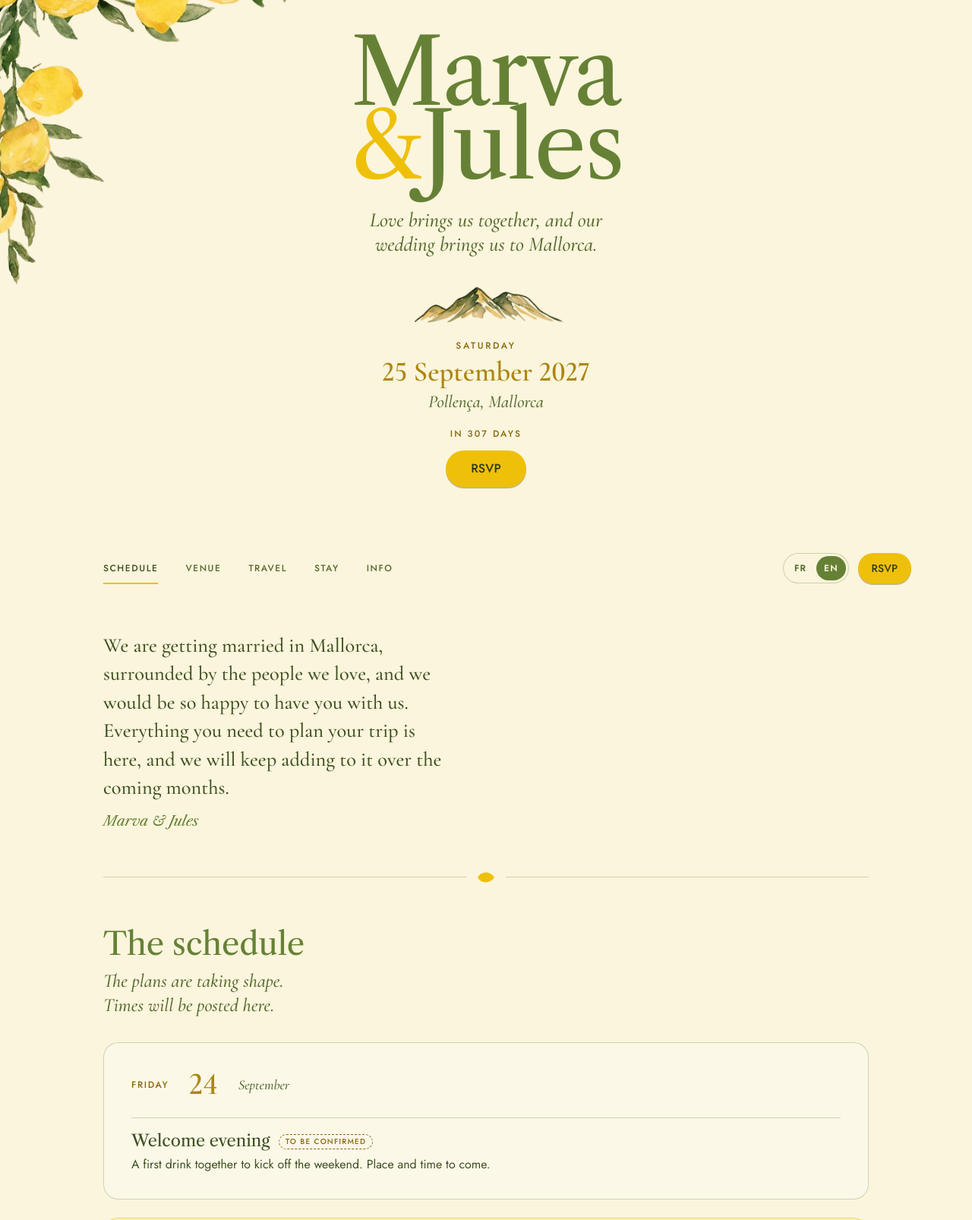
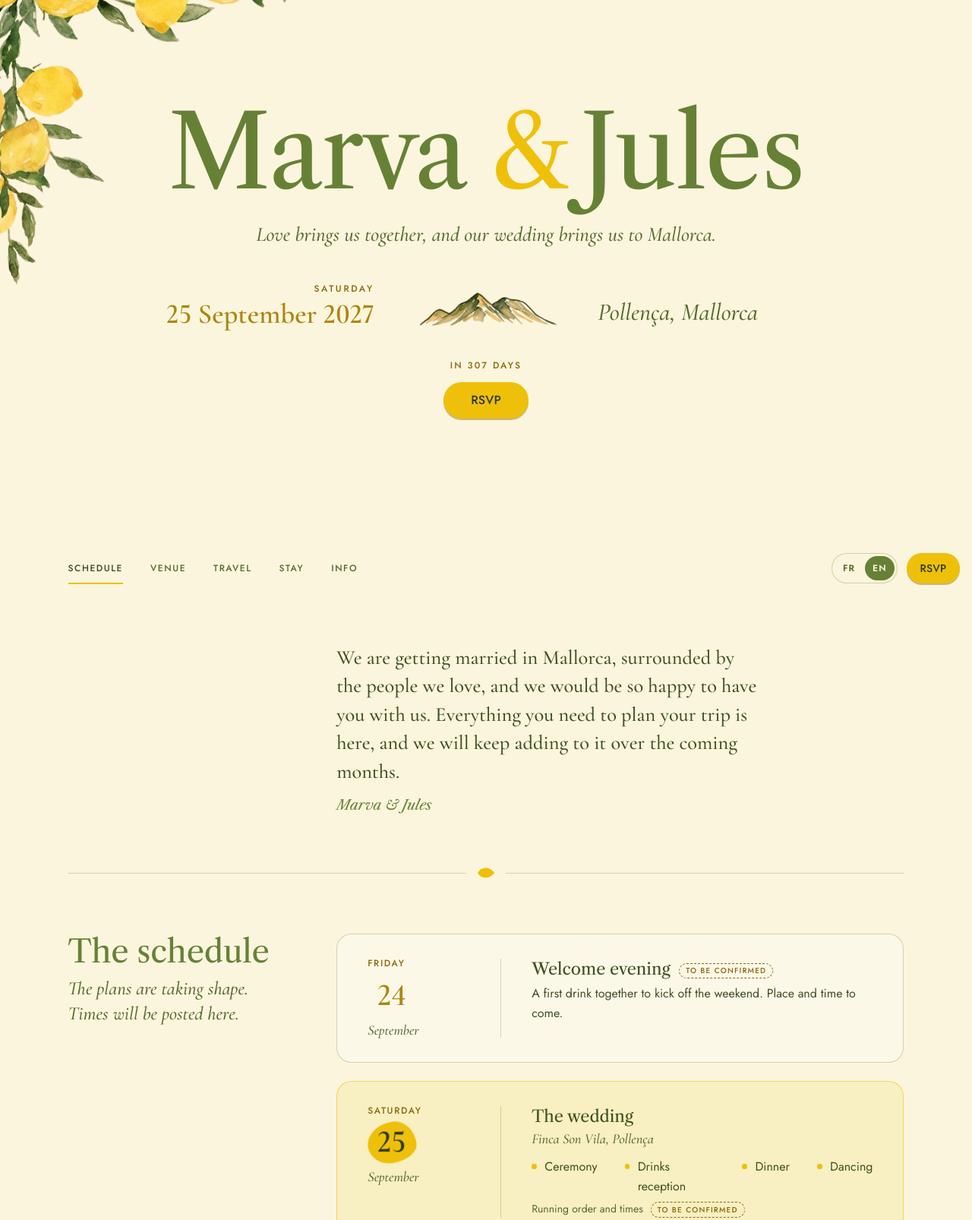
Before and after one commit to marvahakimi0604-dotcom/marva-jules-2027, a plain HTML site: page index.html in a window 1280 px wide. Shown: the part 80-1686 px from the top of the page at 76% size. Drawn offline with nearby package versions, Linux system fonts and the light colour scheme.

Commit message:
Mise en page large sur ordinateur
- Accueil : prénoms sur une ligne, date / montagnes / lieu côte à côte
- Sections sur deux colonnes (titre à gauche, contenu à droite), pleine largeur
- Programme : date à gauche dans chaque bloc ; Venir : carte et transports côte à côte

Co-Authored-By: Claude Opus 5.5 <noreply@anthropic.com>
Claude-Session: https://claude.ai/code/session_01SzpN4HYBbAGRpmVzjb5h5U

```diff
--- a/index.html
+++ b/index.html
@@ -62,6 +62,7 @@ fieldset{border:0;min-width:0}
 .place{font:italic 500 clamp(1.3rem,5.4vw,1.6rem)/1.3 var(--script);color:var(--leaf);margin-top:.3rem}
 .count{font:500 .75rem/1 var(--text);letter-spacing:.18em;text-transform:uppercase;color:var(--ochre);margin-top:min(1.4rem,2.2svh)}
 .hero .btn{margin-top:min(1.1rem,2svh)}
+.hero-meta{display:flex;flex-direction:column;align-items:center}
 
 /* ── Boutons ─────────────────────────────────────────────── */
 .btn{display:inline-flex;align-items:center;justify-content:center;gap:.5rem;min-height:3rem;padding:.6rem 1.5rem;
@@ -238,35 +239,50 @@ input[aria-invalid="true"],select[aria-invalid="true"]{border-color:var(--alert)
 
 /* ── Grand écran ─────────────────────────────────────────── */
 @media (min-width:64rem){
-  :root{--gutter:4.5rem}
-  .sheet{max-width:72rem}
+  :root{--gutter:clamp(4rem,7vw,9rem)}
+  .sheet{max-width:none}
 
   /* L'accueil remplit l'écran et grandit avec lui (largeur et hauteur) */
   .hero{padding:clamp(4rem,12svh,9rem) var(--gutter) clamp(2rem,6svh,4.5rem)}
   .branch{width:min(40vw,62svh)}
   .for{font-size:clamp(1.3rem,2.6svh,1.9rem);margin-bottom:2svh}
-  .names{font-size:min(9.5vw,15.5svh)}
-  .tagline{font-size:clamp(1.5rem,min(2.1vw,3.5svh),2.6rem);margin-top:4svh}
-  .peaks{width:min(17vw,26svh);margin:4svh auto 3svh}
+  /* Les prénoms sur une seule ligne, sur toute la largeur */
+  .names{font-size:min(10.5vw,19svh);line-height:.95;white-space:nowrap}
+  .names > span{display:inline}
+  .names > span + span{margin-left:.2em}
+  .names .amp{margin-right:.12em}
+  .tagline{font-size:clamp(1.5rem,min(2.1vw,3.5svh),2.6rem);margin-top:3.5svh;max-width:none}
+  /* Date, montagnes et lieu côte à côte */
+  .hero-meta{display:grid;grid-template-columns:1fr auto 1fr;align-items:center;column-gap:clamp(2rem,4vw,5rem);width:min(76rem,86vw);margin-top:6svh}
+  .hero-meta .date{grid-column:1;grid-row:1;text-align:right}
+  .hero-meta .peaks{grid-column:2;grid-row:1;width:min(16vw,24svh);margin:0}
+  .hero-meta .place{grid-column:3;grid-row:1;text-align:left;margin:0;align-self:end;padding-bottom:.1em;font-size:clamp(1.7rem,min(2.5vw,4.2svh),3.2rem)}
   .date{font-size:clamp(2rem,min(2.9vw,4.6svh),3.6rem)}
   .dow{font-size:clamp(.75rem,1.4svh,1rem)}
   .place{font-size:clamp(1.4rem,min(1.8vw,3svh),2.2rem)}
-  .count{font-size:clamp(.75rem,1.4svh,1rem);margin-top:2.5svh}
-  .hero .btn{margin-top:2svh;font-size:clamp(1rem,1.8svh,1.2rem);padding-inline:2em}
+  .count{font-size:clamp(.75rem,1.4svh,1rem);margin-top:5svh}
+  .hero .btn{margin-top:2svh;font-size:clamp(1rem,1.9svh,1.35rem);padding-inline:2.2em;min-height:max(3rem,6svh)}
 
   .nav{padding-inline:var(--gutter) 1rem}
   .nav-links{gap:2.25rem;-webkit-mask-image:none;mask-image:none;padding-right:0}
 
-  .intro{padding-top:3.5rem}
-  .intro p{font-size:1.65rem;max-width:36ch}
-  .block{padding-top:3.5rem}
-  .rule{margin-top:3.5rem}
+  /* Chaque section : le titre à gauche, le contenu sur la largeur à droite */
+  .block,.intro{display:grid;grid-template-columns:minmax(15rem,1fr) minmax(0,2.7fr);column-gap:clamp(3rem,6vw,8rem);align-items:start}
+  .block > *,.intro > *{grid-column:2}
+  .block > .block-head{grid-column:1;grid-row:1 / span 12;position:sticky;top:5.5rem}
+  .block-head .lead{max-width:22ch}
+  .intro{padding-top:4.5rem}
+  .intro p{font-size:clamp(1.65rem,2vw,2.1rem);max-width:44ch}
+  .block{padding-top:4.5rem}
+  .rule{margin-top:4.5rem}
   h2{font-size:2.6rem}
-  .lead{font-size:1.55rem;max-width:40ch}
+  .lead{font-size:1.55rem}
 
   /* Programme : trois jours côte à côte */
-  .days{gap:1.5rem;margin-top:2rem}
-  .day{padding:1.75rem 2.25rem 2rem}
+  .days{gap:1.5rem;margin-top:0}
+  .day{display:grid;grid-template-columns:11rem minmax(0,1fr);column-gap:2.5rem;padding:2rem 2.5rem}
+  .day-when{flex-direction:column;align-items:flex-start;gap:.6rem;padding:0 2.5rem 0 0;margin:0;border-bottom:0;border-right:1px solid var(--rule)}
+  .moments{grid-template-columns:repeat(4,auto);justify-content:start;column-gap:2.25rem}
   .day-dow{font-size:.75rem}
   .day-month{font-size:1.15rem}
   .day h3{font-size:1.35rem}
@@ -278,18 +294,21 @@ input[aria-invalid="true"],select[aria-invalid="true"]{border-color:var(--alert)
   .venue .btn{grid-column:2;grid-row:1 / span 3;align-self:center}
 
   /* Venir : carte et moyens de transport côte à côte */
-  #venir{display:grid;grid-template-columns:minmax(0,1.05fr) minmax(0,1fr);column-gap:3.5rem;align-items:start}
-  #venir > h2,#venir > .lead{grid-column:1 / -1}
-  #venir .map{margin-top:1.5rem}
-  #venir .rows{margin-top:2rem}
+  /* Venir : titre, carte et moyens de transport sur trois colonnes */
+  #venir{grid-template-columns:minmax(15rem,1fr) minmax(0,1.35fr) minmax(0,1.35fr)}
+  #venir .map{grid-column:2;margin-top:0}
+  #venir .rows{grid-column:3;margin-top:0}
+  #venir .row{grid-template-columns:1fr;row-gap:.3rem}
 
-  .stays{column-gap:3.5rem;margin-top:2rem}
-  .facts{column-gap:2.5rem;margin-top:2rem}
+  .stays{column-gap:3.5rem;margin-top:0}
+  .facts{column-gap:2.5rem;margin-top:0}
+  .venue{margin-top:0}
   .around{padding:1.75rem 2rem;margin-top:2.25rem}
   .around ul{grid-template-columns:repeat(3,minmax(0,1fr))}
 
   /* Réponse : colonne centrée confortable pour remplir le formulaire */
-  #reponse > *{max-width:46rem;margin-inline:auto}
+  #reponse > form,#reponse > .recap{max-width:48rem}
+  #reponse > .fine{margin-top:0}
 
   .foot{padding:4rem var(--gutter) 13rem}
   .branch-bottom{width:28rem}
@@ -313,9 +332,11 @@ input[aria-invalid="true"],select[aria-invalid="true"]{border-color:var(--alert)
     <p class="for" id="for" hidden>Pour <span id="for-names"></span></p>
     <h1 class="names"><span>Marva</span><span><span class="amp">&amp;</span>Jules</span></h1>
     <p class="tagline">L’amour nous rassemble, notre mariage nous réunit à Majorque.</p>
+    <div class="hero-meta">
       <img class="peaks" src="montagnes.webp" width="498" height="129" alt="">
       <p class="date"><span class="dow">Samedi</span>25 septembre 2027</p>
       <p class="place">Pollença, Majorque</p>
+    </div>
     <p class="count" id="count" hidden></p>
     <a class="btn btn-primary" href="#reponse">Répondre à l’invitation</a>
   </header>
@@ -341,8 +362,10 @@ input[aria-invalid="true"],select[aria-invalid="true"]{border-color:var(--alert)
     <div class="rule" aria-hidden="true"><svg viewBox="0 0 24 16"><path d="M1 8.2C3.6 3 8.6 1 13.6 1.6c3.6.5 6.2 2.6 9.4 6.4-2.8 3.6-5.6 5.8-9.4 6.3C8.4 15 3.8 13 1 8.2z" fill="#EFC00A"/></svg></div>
 
     <section class="block" id="programme">
+      <div class="block-head">
         <h2>Le programme</h2>
         <p class="lead">Le déroulé se précise. Les horaires arriveront ici.</p>
+      </div>
       <ol class="days">
         <li class="day">
           <div class="day-when"><span class="day-dow">Vendredi</span><span class="day-num"><span>24</span></span><span class="day-month">septembre</span></div>
@@ -378,8 +401,10 @@ input[aria-invalid="true"],select[aria-invalid="true"]{border-color:var(--alert)
     <div class="rule" aria-hidden="true"><svg viewBox="0 0 24 16"><path d="M1 8.2C3.6 3 8.6 1 13.6 1.6c3.6.5 6.2 2.6 9.4 6.4-2.8 3.6-5.6 5.8-9.4 6.3C8.4 15 3.8 13 1 8.2z" fill="#EFC00A"/></svg></div>
 
     <section class="block" id="lieu">
+      <div class="block-head">
         <h2>Le lieu</h2>
         <p class="lead">Une finca majorquine tournée vers les montagnes.</p>
+      </div>
       <div class="venue">
         <h3>Finca Son Vila</h3>
         <p>Dans la campagne du nord de l’île, entre Pollença et Sa Pobla. C’est ici que nous vous donnons rendez-vous le samedi 25 septembre.</p>
@@ -391,8 +416,10 @@ input[aria-invalid="true"],select[aria-invalid="true"]{border-color:var(--alert)
     <div class="rule" aria-hidden="true"><svg viewBox="0 0 24 16"><path d="M1 8.2C3.6 3 8.6 1 13.6 1.6c3.6.5 6.2 2.6 9.4 6.4-2.8 3.6-5.6 5.8-9.4 6.3C8.4 15 3.8 13 1 8.2z" fill="#EFC00A"/></svg></div>
 
     <section class="block" id="venir">
+      <div class="block-head">
         <h2>Venir à Majorque</h2>
         <p class="lead">Un vol jusqu’à Palma, puis cap au nord.</p>
+      </div>
       <figure class="map">
         <svg viewBox="0 0 340 282" role="img" aria-labelledby="map-title">
           <title id="map-title">Carte de Majorque. L’aéroport de Palma est au sud-ouest de l’île, la Finca Son Vila au nord, près de Pollença.</title>
@@ -431,8 +458,10 @@ input[aria-invalid="true"],select[aria-invalid="true"]{border-color:var(--alert)
     <div class="rule" aria-hidden="true"><svg viewBox="0 0 24 16"><path d="M1 8.2C3.6 3 8.6 1 13.6 1.6c3.6.5 6.2 2.6 9.4 6.4-2.8 3.6-5.6 5.8-9.4 6.3C8.4 15 3.8 13 1 8.2z" fill="#EFC00A"/></svg></div>
 
     <section class="block" id="dormir">
+      <div class="block-head">
         <h2>Où dormir</h2>
         <p class="lead">Quatre points de chute autour de la finca.</p>
+      </div>
       <ul class="stays">
         <li>
           <div><h3>Pollença</h3><p>Le village, ses ruelles de pierre et sa grande place.</p></div>
@@ -458,8 +487,10 @@ input[aria-invalid="true"],select[aria-invalid="true"]{border-color:var(--alert)
     <div class="rule" aria-hidden="true"><svg viewBox="0 0 24 16"><path d="M1 8.2C3.6 3 8.6 1 13.6 1.6c3.6.5 6.2 2.6 9.4 6.4-2.8 3.6-5.6 5.8-9.4 6.3C8.4 15 3.8 13 1 8.2z" fill="#EFC00A"/></svg></div>
 
     <section class="block" id="pratique">
+      <div class="block-head">
         <h2>Infos pratiques</h2>
         <p class="lead">Les petites choses qui font un week-end serein.</p>
+      </div>
       <div class="facts">
         <div class="fact">
           <h3>Météo</h3>
@@ -489,8 +520,10 @@ input[aria-invalid="true"],select[aria-invalid="true"]{border-color:var(--alert)
     <div class="rule" aria-hidden="true"><svg viewBox="0 0 24 16"><path d="M1 8.2C3.6 3 8.6 1 13.6 1.6c3.6.5 6.2 2.6 9.4 6.4-2.8 3.6-5.6 5.8-9.4 6.3C8.4 15 3.8 13 1 8.2z" fill="#EFC00A"/></svg></div>
 
     <section class="block" id="reponse">
+      <div class="block-head">
         <h2>Votre réponse</h2>
         <p class="lead">Dites-nous qui sera là, et ce qu’il faut prévoir à table.</p>
+      </div>
       <p class="fine">Réponse souhaitée avant le <span class="tbc">date à confirmer</span></p>
 
       <form id="rsvp-form" novalidate>
```
Lines whose indentation alone changed are shown as unchanged.
